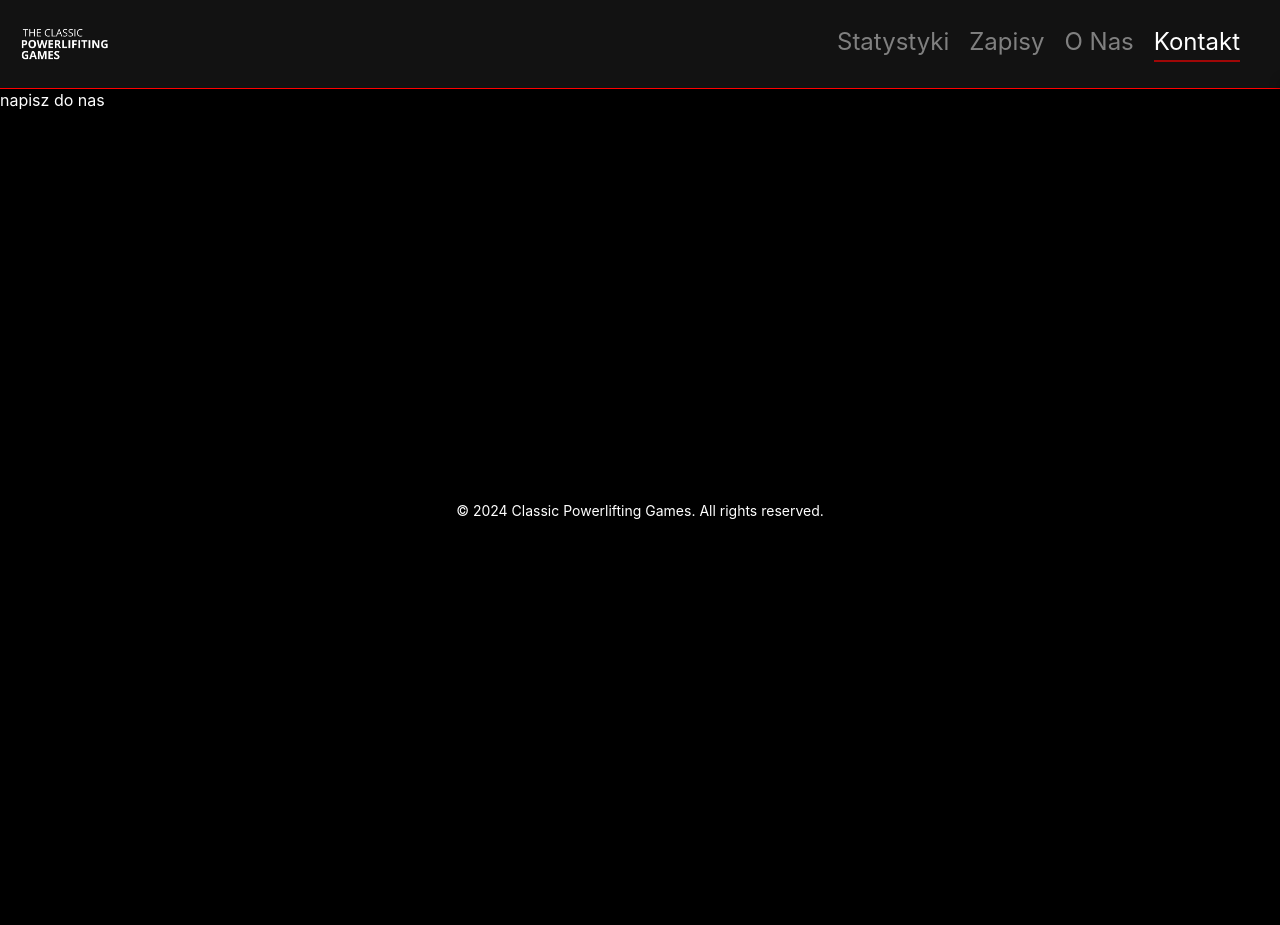
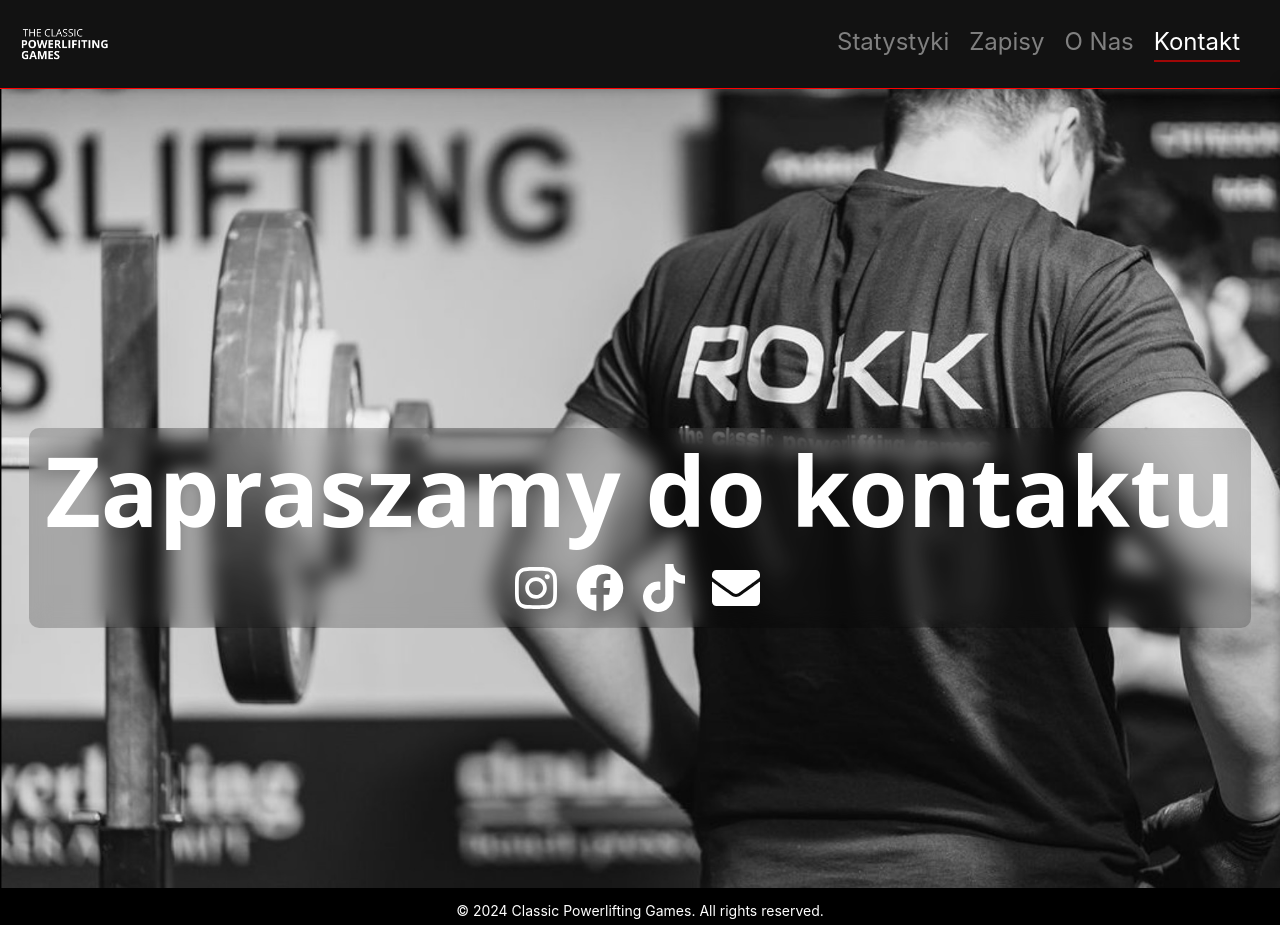
Before and after one commit to wmcqueensky/the-classic-power-lifting-games, a React (Vite) app in the folder web/: page /kontakt in a window 1280 px wide. Before the commit the page ends 800 px from the top, so only its background shows below. Built offline with nearby package versions, Linux system fonts and the light colour scheme; no server answers.

Commit message:
ContactPage add

```diff
--- a/web/src/pages/home/index.jsx
+++ b/web/src/pages/home/index.jsx
@@ -58,6 +58,10 @@ const HomePage = () => {
               fontSize={{base: '3rem', sm: '4,5rem', md: '5rem', lg: '5.5rem', xl: '6rem', '2xl': '6.5rem'}}
               mt="10px"
               mr={{base: '0', sm: '50px', md: '100px', lg: '200px', xl: '310px', '2xl': '350px'}}
+              bgColor="rgba(0, 0, 0, 0.2)"
+              backdropFilter="blur(0.1px)"
+              borderRadius="10"
+              overflow="hidden"
             >
               <span style={{fontWeight: 'normal'}}>THE CLASSIC</span> <br /> POWERLIFTING <br /> GAMES
             </Heading>
@@ -70,7 +74,8 @@ const HomePage = () => {
               mt="8"
               p="8"
               fontSize={{base: '2rem', sm: '2.5rem', lg: '3rem', '2xl': '3.5rem'}}
-              backdropFilter="blur(9px)"
+              bgColor="rgba(0, 0, 0, 0.2)"
+              backdropFilter="blur(10px)"
               _hover={{
                 bg: 'rgba(255, 0, 0, 0.4)',
                 color: 'white',
@@ -132,6 +137,7 @@ const HomePage = () => {
               mt="710px"
               p="8"
               fontSize={{base: '1.5rem', sm: '2rem', lg: '2.5rem', '2xl': '3rem'}}
+              bgColor="rgba(0, 0, 0, 0.2)"
               backdropFilter="blur(40px)"
               _hover={{
                 bg: 'rgba(255, 0, 0, 0.4)',
--- a/web/src/pages/kontakt/index.jsx
+++ b/web/src/pages/kontakt/index.jsx
@@ -1,10 +1,103 @@
-import {Stack, Text} from '@chakra-ui/react'
+import {Box, Flex, Heading, Link, IconButton, useColorModeValue} from '@chakra-ui/react'
+import {FaInstagram, FaFacebook, FaEnvelope, FaTiktok} from 'react-icons/fa'
+import backgroundImage from './images/background.png'
+import {motion} from 'framer-motion'
+
+const containerVariants = {
+  hidden: {opacity: 0, x: -20},
+  visible: {opacity: 1, x: 0, transition: {delay: 0.5, type: 'spring', stiffness: 40}},
+}
 
 const ContactPage = () => {
+  const iconColor = useColorModeValue('red', 'white')
+
   return (
-    <Stack h="100%">
-      <Text>napisz do nas</Text>
-    </Stack>
+    <Box
+      bgImage={`url(${backgroundImage})`}
+      backgroundSize="cover"
+      backgroundPosition="center"
+      h="100vh"
+      display="flex"
+      alignItems="center"
+      justifyContent="center"
+      flexDirection="column"
+    >
+      <motion.div variants={containerVariants} initial="hidden" animate="visible">
+        <Box
+          bgColor="rgba(0, 0, 0, 0.2)"
+          backdropFilter="blur(10px)"
+          borderRadius="10"
+          overflow="hidden"
+          pt="1"
+          pl="4"
+          pr="4"
+          pb="4"
+          mt="20"
+        >
+          <Heading
+            a="h1"
+            fontSize={{base: '2rem', sm: '3rem', md: '4rem', lg: '5.5rem', xl: '6rem', '2xl': '6.5rem'}}
+            mb={4}
+            textAlign="center"
+          >
+            Zapraszamy do kontaktu
+          </Heading>
+          <Flex alignContent="center" justifyContent="center" flexWrap="wrap">
+            <Link
+              href="https://www.instagram.com/the_classic_powerlifting_games?fbclid=IwAR0cxvM_Wqz0_nIlfUQf53lS1iMS-9aed_Y2Z3cdLf_k8UamB4rR5dQ9FiY"
+              isExternal
+            >
+              <IconButton
+                aria-label="Instagram"
+                icon={<FaInstagram color={iconColor} />}
+                mr={[2, 4]} // Adjust the margin for different screen sizes
+                variant="ghost"
+                fontSize={{base: '3xl', md: '4xl', lg: '5xl'}}
+                pt={[4, 6]} // Adjust the padding top for different screen sizes
+                pb={[4, 6]} // Adjust the padding bottom for different screen sizes
+              />
+            </Link>
+            <Link href="https://www.facebook.com/TheClassicPowerliftingGames/" isExternal>
+              <IconButton
+                aria-label="Facebook"
+                icon={<FaFacebook color={iconColor} />}
+                mr={[2, 4]} // Adjust the margin for different screen sizes
+                variant="ghost"
+                fontSize={{base: '3xl', md: '4xl', lg: '5xl'}}
+                pt={[4, 6]} // Adjust the padding top for different screen sizes
+                pb={[4, 6]} // Adjust the padding bottom for different screen sizes
+              />
+            </Link>
+            <Link
+              href="https://www.tiktok.com/@powerlifting_games?fbclid=IwAR3cxlE_ScDbzXTLUwAn-nHL8JiMLX2UXWUxT--F_I8M4noV9MEHKkUPrgw"
+              isExternal
+            >
+              <IconButton
+                aria-label="TikTok"
+                icon={<FaTiktok color={iconColor} />}
+                mr={[2, 4]}
+                variant="ghost"
+                fontSize={{base: '3xl', md: '4xl', lg: '5xl'}}
+                pt={[4, 6]} // Adjust the padding top for different screen sizes
+                pb={[4, 6]} // Adjust the padding bottom for different screen sizes
+              />
+            </Link>
+            <Link href="mailto:TheClassicPowerliftingGames@gmail.com">
+              <IconButton
+                aria-label="Email"
+                icon={<FaEnvelope color={iconColor} />}
+                variant="ghost"
+                fontSize={{base: '3xl', md: '4xl', lg: '5xl'}}
+                pt={[4, 6]} // Adjust the padding top for different screen sizes
+                pb={[4, 6]} // Adjust the padding bottom for different screen sizes
+                pl={[1, 2]} // Adjust the padding left for different screen sizes
+                pr={[1, 2]} // Adjust the padding right for different screen sizes
+              />
+            </Link>
+          </Flex>
+        </Box>
+      </motion.div>
+    </Box>
   )
 }
 
```
Also changed, not shown: web/src/pages/kontakt/images/background.png (added).
